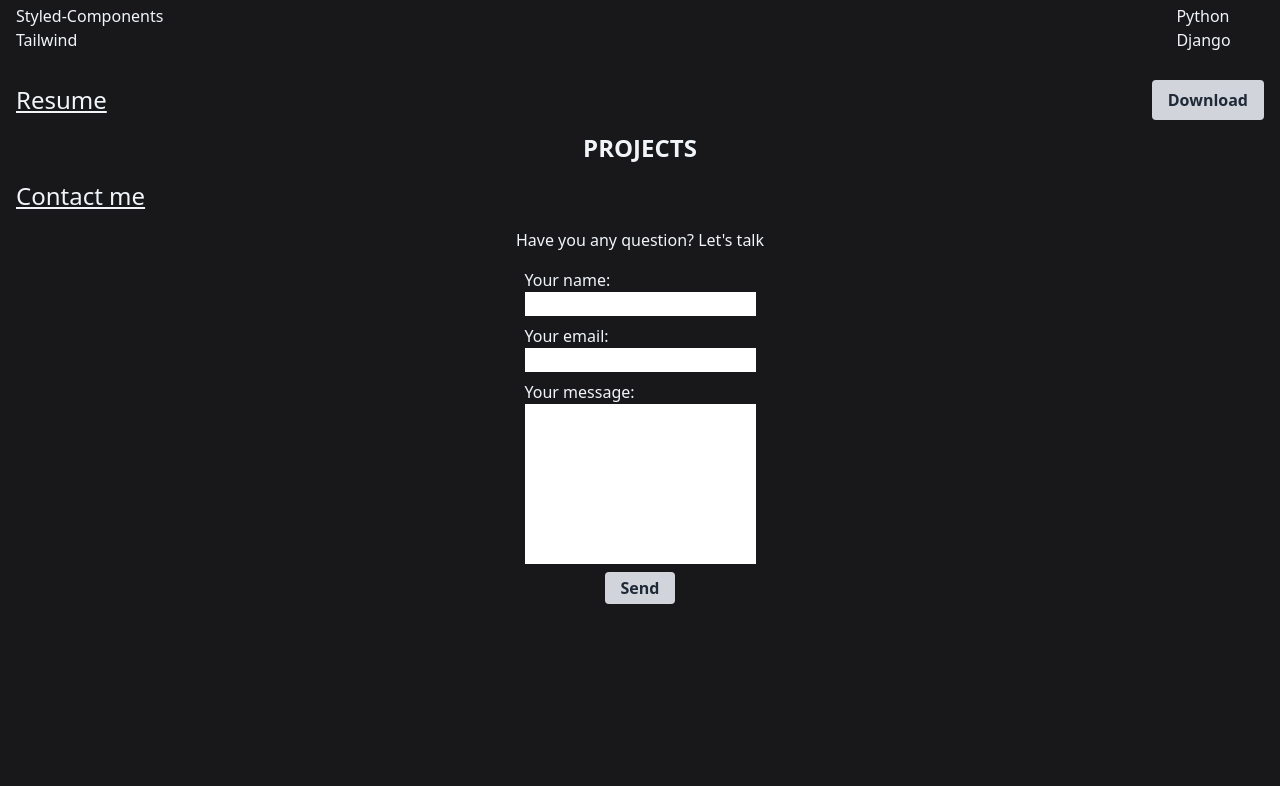
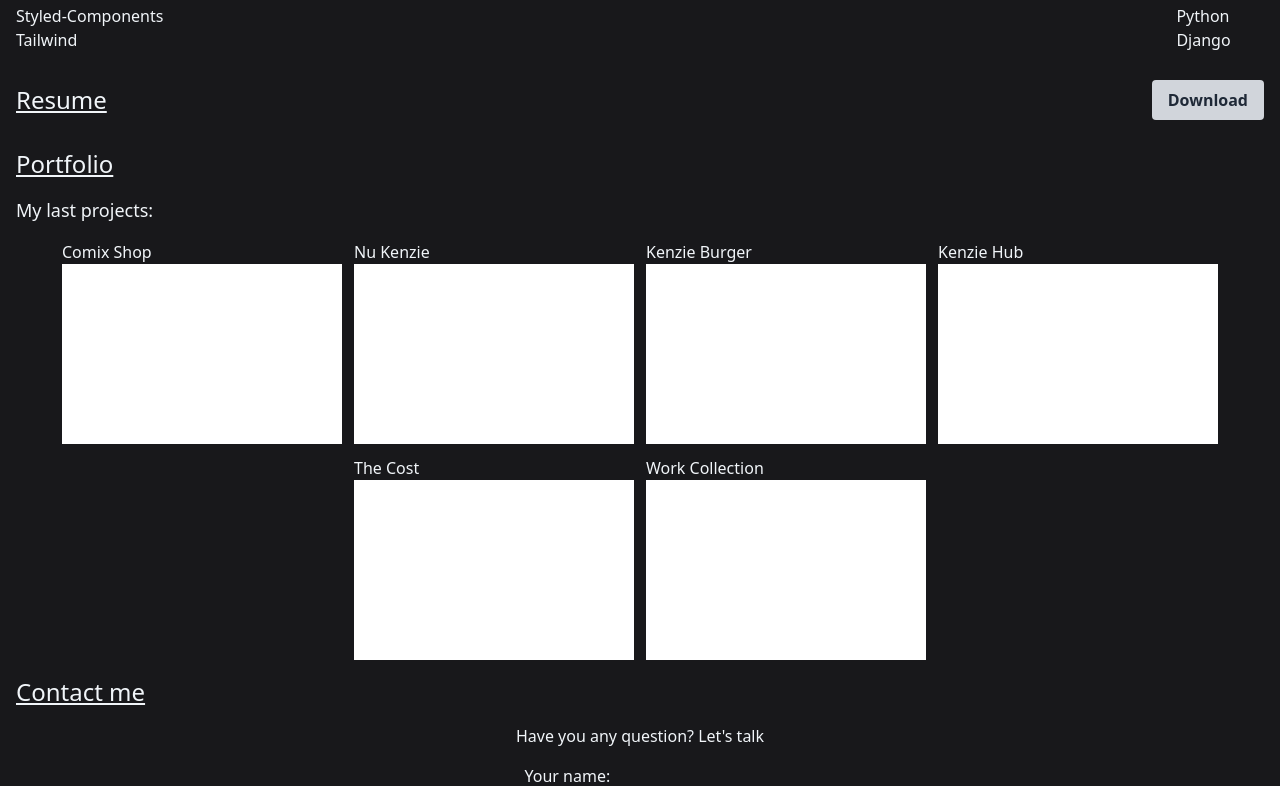
Before and after one commit to evertondsvieira/everton-dev, a React (Vite) app in the folder portifolio/: page /projects in a window 1280 px wide. Shown: the part 1382-2168 px from the top of the page. Before the commit the page ends 1986 px from the top, so only its background shows below. Built offline with nearby package versions, Linux system fonts and the light colour scheme.

Commit message:
fix: fixed projects

```diff
--- a/portifolio/src/pages/Projects/index.tsx
+++ b/portifolio/src/pages/Projects/index.tsx
@@ -1,7 +1,34 @@
 const Projects = () => {
     return(
-        <div>
-            <h1 className="text-center text-2xl font-extrabold uppercase text-slate-100">Projects</h1>
+        <div className="text-slate-100">
+            <h1 className="text-left text-2xl mx-4 my-4 underline">Portfolio</h1>
+            <h2 className="text-left text-lg mx-4 my-4">My last projects:</h2>
+            <div className="flex items-center justify-center flex-row flex-wrap gap-3">
+                <div>
+                    <p>Comix Shop</p>
+                    <img src="/blank.png" alt="" />
+                </div>
+                <div>
+                    <p>Nu Kenzie</p>
+                    <img src="/blank.png" alt="" />
+                </div>
+                <div>
+                    <p>Kenzie Burger</p>
+                    <img src="/blank.png" alt="" />
+                </div>
+                <div>
+                    <p>Kenzie Hub</p>
+                    <img src="/blank.png" alt="" />
+                </div>
+                <div>
+                    <p>The Cost</p>
+                    <img src="/blank.png" alt="" />
+                </div>
+                <div>
+                    <p>Work Collection</p>
+                    <img src="/blank.png" alt="" />
+                </div>
+            </div>
         </div>
     )
 }
```
